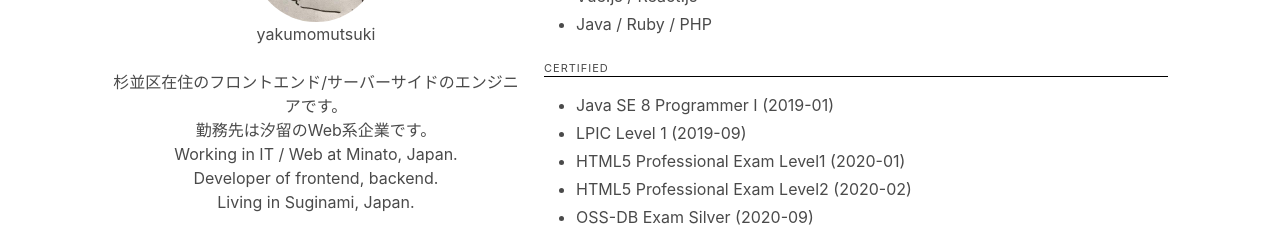
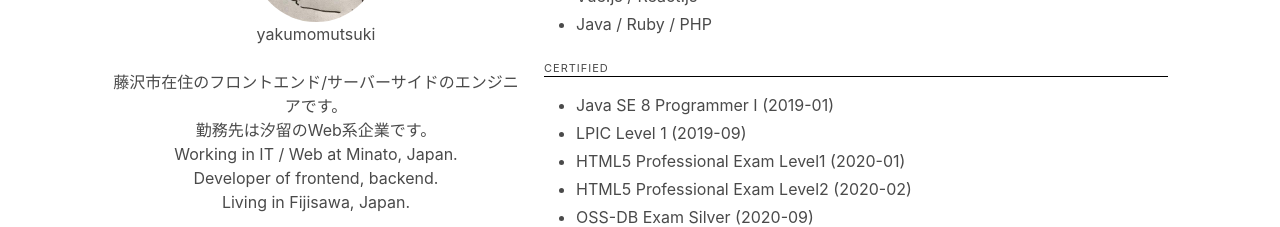
Before and after one commit to yakumomutsuki/yakumomutsuki.github.io, a Next.js app: page / in a window 1280 px wide. Shown: the part 302-529 px from the top of the page. Built offline with nearby package versions, Linux system fonts and the light colour scheme.

Commit message:
modify location of living

```diff
--- a/pages/index.tsx
+++ b/pages/index.tsx
@@ -43,10 +43,10 @@ class Home extends React.Component {
                 <div className="has-text-centered">
                   <p>yakumomutsuki</p>
                   <br/>
-                  <p>杉並区在住のフロントエンド/サーバーサイドのエンジニアです。<br/>勤務先は汐留のWeb系企業です。</p>
+                  <p>藤沢市在住のフロントエンド/サーバーサイドのエンジニアです。<br/>勤務先は汐留のWeb系企業です。</p>
 
                   <p>Working in IT / Web at Minato, Japan.<br/>Developer of frontend, backend.<br/>Living in
-                    Suginami, Japan.<br/></p>
+                    Fijisawa, Japan.<br/></p>
                 </div>
 
                 <p className="menu-label">
```
